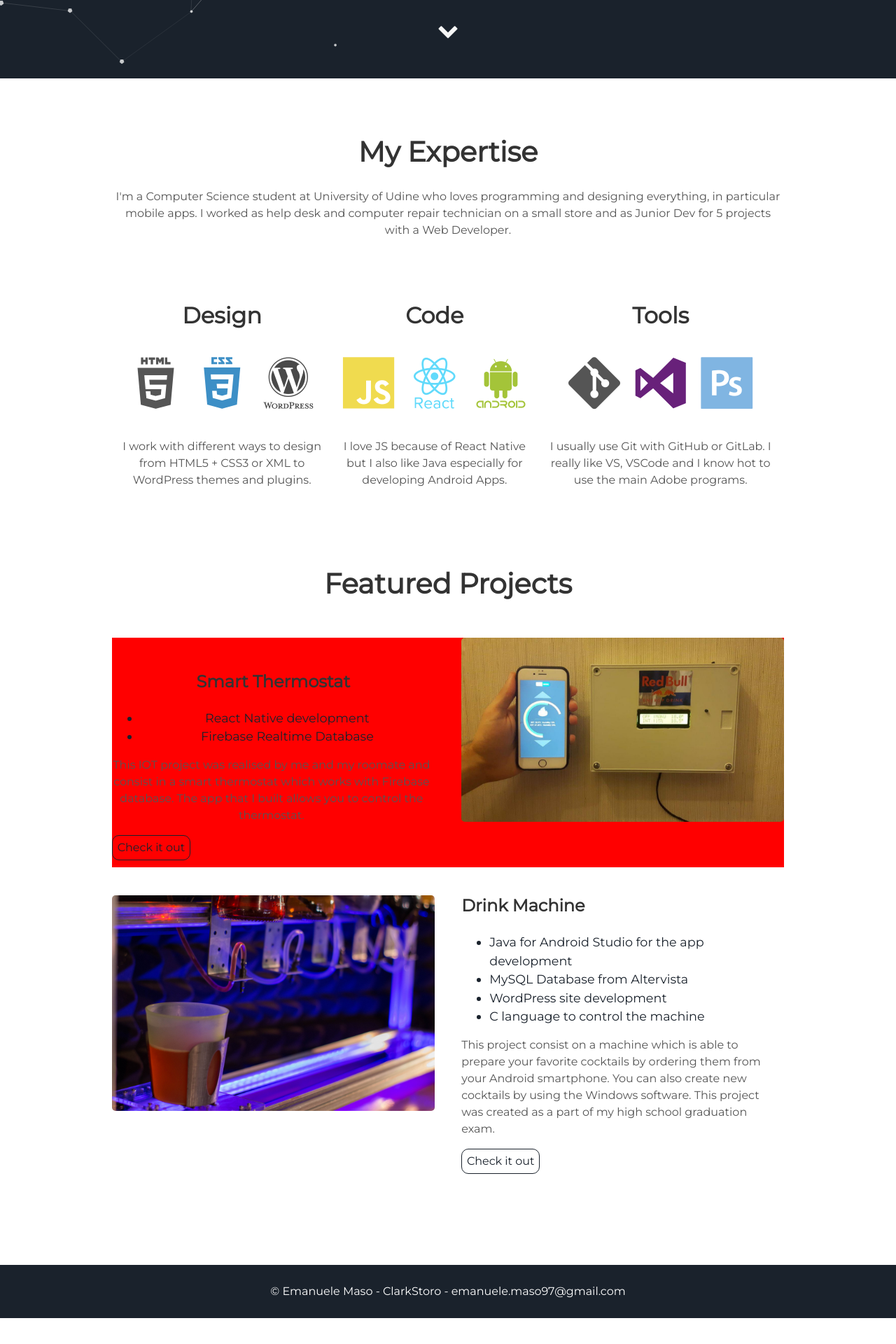
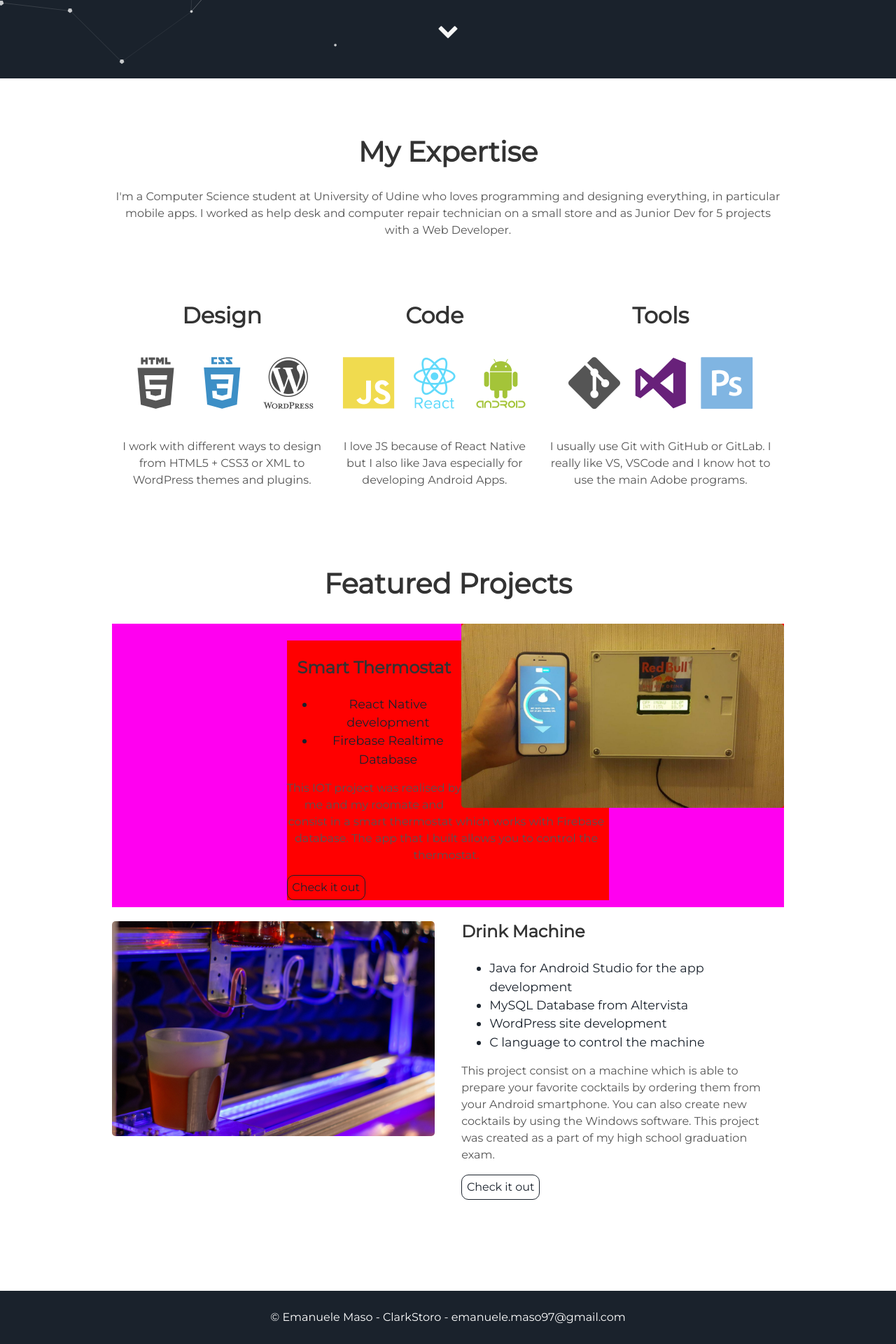
Before and after one commit to ClarkStoro/clarkstoro.github.io, a Jekyll site: the page built from index.html, in a window 1280 px wide. Shown: the part 788-2708 px from the top of the page at 70% size. Built offline with Jekyll 4.4.1, drawn with Linux system fonts in a browser that asks for light colours; before the commit the page ends 2671 px from its top, so only the background shows below that.

Commit message:
Update projects.html

```diff
--- a/_includes/projects.html
+++ b/_includes/projects.html
@@ -1,11 +1,11 @@
 <div class="user-details">
   <h1> Featured Projects </h1>
 </div>
-<div class="user-projects" style="margin 0 auto; text-align:center; background-color: #ff0000">
-  <div class="images-right" style="margin 0 auto; text-align:center; background-color: #ff0000">
+<div class="user-projects" style="margin: 0 auto; text-align:center; background-color: #ff00f0">
+  <div class="images-right" style="margin: 0 auto; text-align:center; background-color: #ff0000">
     <img alt="Smart Thermostat" src="{{ "/assets/img/SmartThermostat.jpg" | prepend: site.baseurl }}" />
   </div>
-  <div class="contents" style="margin 0 auto; text-align:center; background-color: #ff0000">
+  <div class="contents" style="margin: 0 auto; text-align:center; background-color: #ff0000">
     <h3> Smart Thermostat </h3>
     <ul>
       <li> React Native development</li>
```
